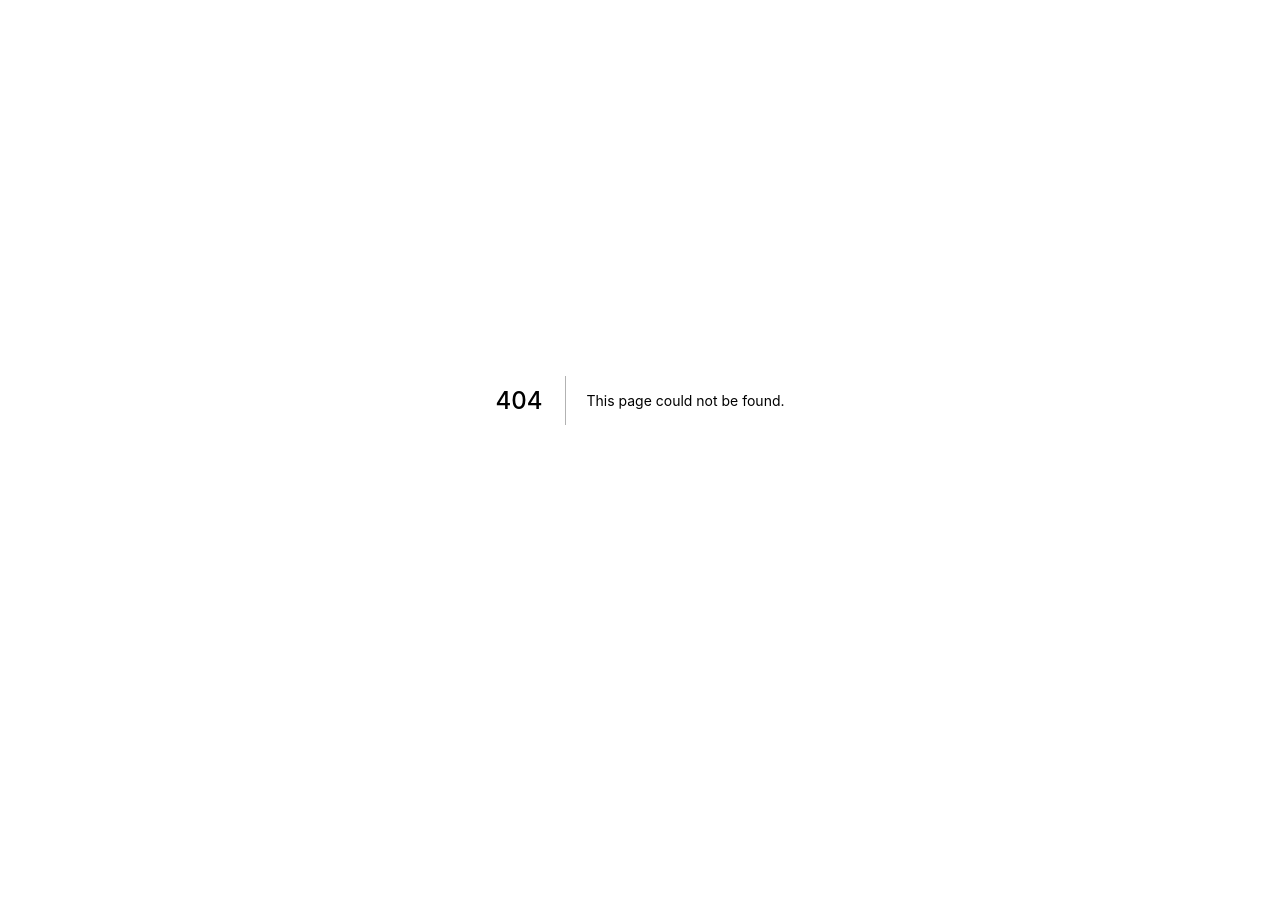
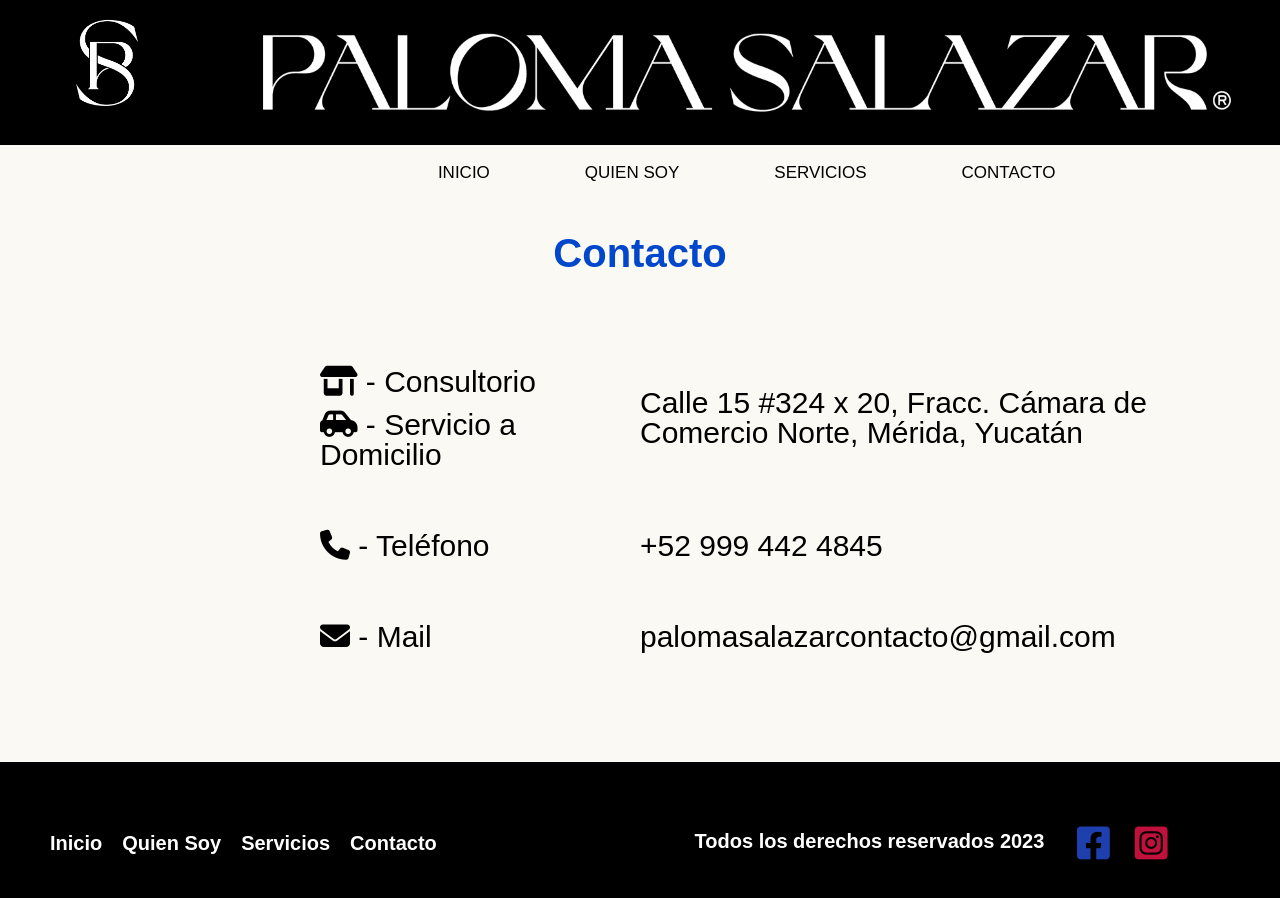
Before and after one commit to perezp26/palomasalazarcontigo, a Next.js app: page /contacto in a window 1280 px wide. Before the commit this address had no page. Shown: the top 898 px of the page. Before the commit the page ends 800 px from the top, so only its background shows below. Built offline with nearby package versions, Linux system fonts and the light colour scheme; a web font is replaced by a local one.

Commit message:
contacto

```diff
--- a/components/Footer.jsx
+++ b/components/Footer.jsx
@@ -10,7 +10,7 @@ const Footer = () => {
                         <Link href="/">
                             Inicio
                         </Link>
-                        <Link href="/nosotros">
+                        <Link href="/quiensoy">
                             Quien Soy
                         </Link>
                         <Link href="/servicios">
--- a/components/Header.jsx
+++ b/components/Header.jsx
@@ -33,7 +33,7 @@ const Header = () => {
                         <Link href="/servicios">
                             Servicios
                         </Link>
-                        <Link href="/">
+                        <Link href="/contacto">
                             Contacto
                         </Link>
 
--- /dev/null
+++ b/pages/contacto.jsx
@@ -0,0 +1,40 @@
+import React from 'react'
+import Layout from '../components/Layout'
+
+const contacto = () => {
+  return (
+    <Layout titulo='Contacto'>
+       <h2 className='heading'>Contacto </h2>
+        <div className=' container mx-auto md:flex py-24 font-light text-5xl' >
+            <div className='md:w-1/4'></div>
+            <div className='md:w-1/4 text-left' >
+              <i className="fa-solid fa-shop"></i> - Consultorio
+              <div className='pt-5'><i className="fa-solid fa-car-side"></i> - Servicio a Domicilio</div>
+            </div>
+            <div className='md:w-1/2 text-left md:pr-20 m-auto'>
+                Calle 15 #324 x 20, Fracc. Cámara de Comercio Norte, Mérida, Yucatán
+            </div>
+        </div>
+        <div className=' container mx-auto md:flex font-light text-5xl' >
+            <div className='md:w-1/4'></div>
+            <div className='md:w-1/4 text-left' >
+              <i className="fa-solid fa-phone"></i> - Teléfono
+            </div>
+            <div className='md:w-1/2 text-left md:pr-20 m-auto'>
+                      +52 999 442 4845
+            </div>
+        </div>
+        <div className=' container mx-auto md:flex font-light text-5xl py-24' >
+            <div className='md:w-1/4'></div>
+            <div className='md:w-1/4 text-left' >
+              <i className="fa-solid fa-envelope"></i> - Mail
+            </div>
+            <div className='md:w-1/2 text-left md:pr-20 m-auto'>
+                  palomasalazarcontacto@gmail.com
+            </div>
+        </div>
+    </Layout>
+  )
+}
+
+export default contacto
--- a/pages/quiensoy.jsx
+++ b/pages/quiensoy.jsx
@@ -5,7 +5,7 @@ import styles from '../styles/quiensoy.module.css'
 const quiensoy = () => {
   return (
     <>
-        <Layout>
+        <Layout titulo='Quien Soy'>
             <h2 className='heading'>QUIEN SOY </h2>
 
             <div className=' container mx-auto md:flex p-12 '>
--- a/pages/servicios.jsx
+++ b/pages/servicios.jsx
@@ -4,7 +4,7 @@ import Layout from '../components/Layout'
 const servicios = () => {
   return (
     <>
-    <Layout>
+    <Layout titulo='Servicios'>
 
         <div className='my-10' style={{ backgroundColor:'#000000' }}>
          <div className=' container mx-auto md:flex p-12 '>
```
